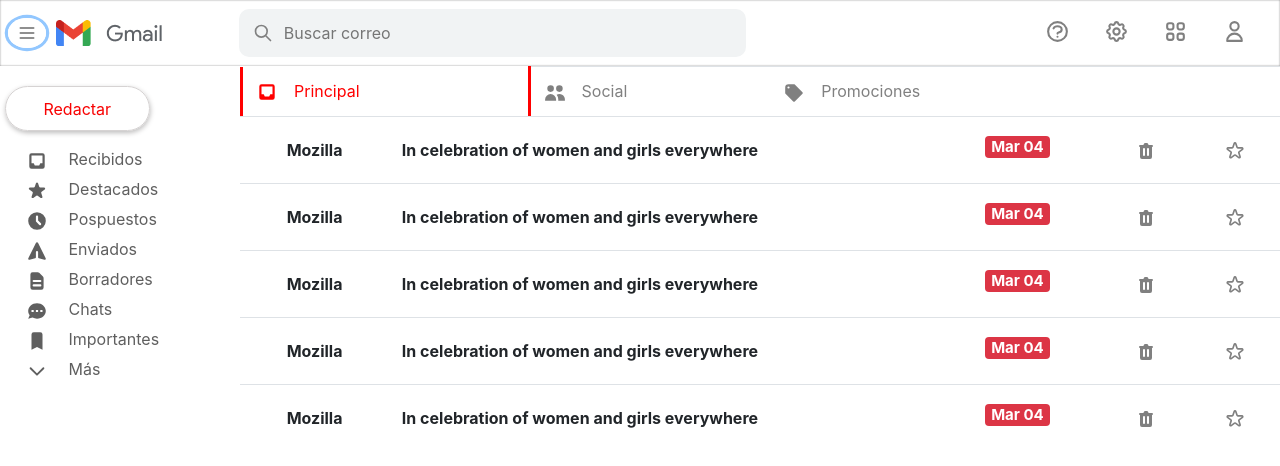
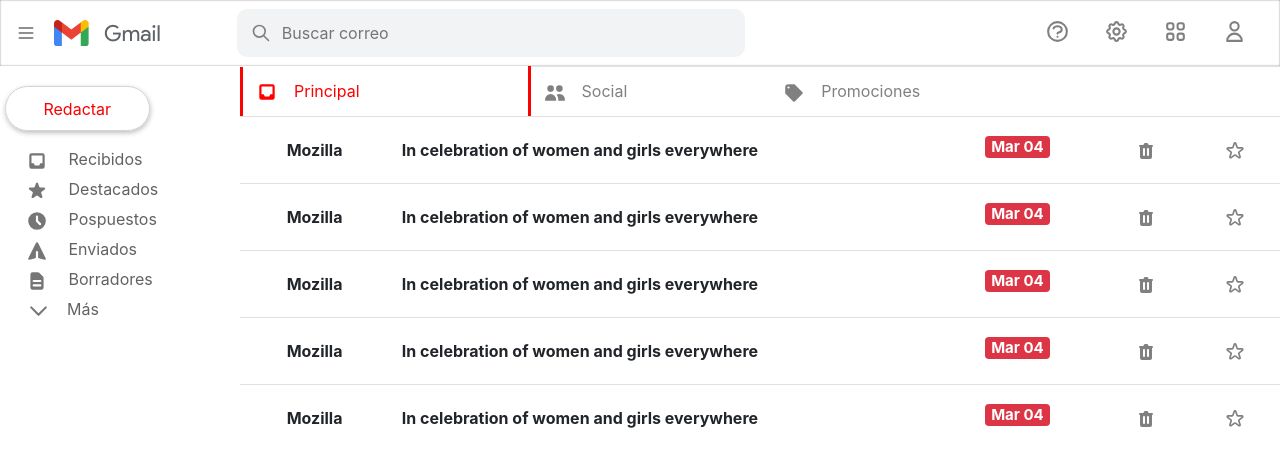
Before and after one commit to DynamicDevp/GmailCloneUI, a React (Create React App) app: page / in a window 1280 px wide. Both pictures are taken after a click on the button 27 px from the left and 33 px from the top of the page. Shown: the top 466 px of the page. Built offline with nearby package versions, Linux system fonts and the light colour scheme.

Commit message:
"Modified Components and Add New Nav"

```diff
--- a/src/Assets/App.css
+++ b/src/Assets/App.css
@@ -1,3 +1,8 @@
+.btn-primary:focus{
+    outline: none !important;
+    border: none !important;
+    box-shadow: none !important;
+}
 /* Navibar */
 .navbar {
     padding: .5em !important;
@@ -37,6 +42,10 @@
     height: 38px;
     width: 80%;
     border-width: 0;
+}
+.input-search:focus{
+    border: 0 !important;
+    outline: none !important;
 }
 .btn-search{
     background-color: transparent !important;
@@ -89,18 +98,27 @@
 }
 
 .nav-link{
-    color: #5f5f5f !important;
+    color: #777676 !important;
     background-color: transparent !important;
-    padding: 0 12px 0 26px !important;
+    padding: 0 20px 0 26px !important;
     height: 30px !important;
     border-radius: 0 30px 30px 0 !important;
 }
 
+.icon-plus{
+    transform: rotateX(0) !important;
+    transition: all ease .4s;
+}
+
+.icon-plus.active{
+    transform: rotateX(180deg) !important;
+}
 .nav-link:hover{
     background-color: #d1d1d1 !important;
 }
 .name-link{
     padding-left: 1em;
+    color: #636262 !important;
 
 }
 .button-top{
--- a/src/Assets/index.css
+++ b/src/Assets/index.css
@@ -1,10 +1,8 @@
+@import url('https://fonts.googleapis.com/css2?family=Source+Sans+Pro:wght@600&display=swap');
+
 body {
   margin: 0;
-  font-family: -apple-system, BlinkMacSystemFont, 'Segoe UI', 'Roboto', 'Oxygen',
-    'Ubuntu', 'Cantarell', 'Fira Sans', 'Droid Sans', 'Helvetica Neue',
-    sans-serif;
-  -webkit-font-smoothing: antialiased;
-  -moz-osx-font-smoothing: grayscale;
+  font-family: 'Source Sans Pro', sans-serif;
 }
 
 code {
--- a/src/Components/Sidebar/Sidebar.js
+++ b/src/Components/Sidebar/Sidebar.js
@@ -1,9 +1,11 @@
-import React from 'react';
+import React, { useState } from 'react';
 import { Nav, Button } from 'react-bootstrap';
-import SidebarData from './SidebarData';
-import { HiPlus } from 'react-icons/hi';
+import {NavData, NavSecondaryData} from './SidebarData';
+import { HiPlus, HiOutlineChevronDown } from 'react-icons/hi';
 
 export default function Sidebar(props) {
+    const [show, setShow] = useState(false)
+    const ShowNav = () => setShow(!show)
     return (
         <div className = {props.Show ? "sidebar active" : "sidebar"}>
             <div className = "sidebar-top">
@@ -17,7 +19,20 @@ export default function Sidebar(props) {
             </div>
             <Nav className = "flex-column">
                 {
-                    SidebarData.map((item,index) => (
+                    NavData.map((item,index) => (
+                        <Nav.Link href = {item.link} key = {index}>
+                            {item.icons} <span className = "name-link" style = {props.Show ? {display: ""} : {display: "none"}}>{item.nombre}</span>
+                        </Nav.Link>
+                    ))
+                }
+                <Nav.Link href = "#" onClick = {ShowNav}>
+                   <HiOutlineChevronDown size = "25" className = {show ? "icon-plus active" : "icon-plus"}/>
+                   <span className = "name-link" style = {props.Show ? {display: ""} : {display: "none"}}>Más</span>
+                </Nav.Link>
+            </Nav>
+            <Nav className = "flex-column" style = {show ? {display: "block"} : {display: "none"}}>
+            {
+                    NavSecondaryData.map((item,index) => (
                         <Nav.Link href = {item.link} key = {index}>
                             {item.icons} <span className = "name-link" style = {props.Show ? {display: ""} : {display: "none"}}>{item.nombre}</span>
                         </Nav.Link>
--- a/src/Components/Sidebar/SidebarData.js
+++ b/src/Components/Sidebar/SidebarData.js
@@ -1,6 +1,6 @@
-import { HiInbox , HiStar , HiPaperAirplane , HiDocumentText , HiChat , HiBookmark , HiInformationCircle, HiClock, HiOutlineChevronDown} from 'react-icons/hi'
+import { HiInbox , HiStar , HiPaperAirplane , HiDocumentText , HiChat , HiBookmark , HiMail, HiInformationCircle , HiClock, HiOutlineChevronDown, HiTrash} from 'react-icons/hi'
 const size = "22"
-const SidebarData = [
+const NavData = [
     {
         nombre: "Recibidos",
         link: "#recibidos",
@@ -26,21 +26,34 @@ const SidebarData = [
         link: "#borradores",
         icons: <HiDocumentText size = {size}/>
     },
+]
+
+const NavSecondaryData = [
+    {
+        nombre: "Importantes",
+        link: "#importantes",
+        icons: <HiBookmark size = {size}/>
+    },
     {
         nombre: "Chats",
         link: "#chats",
         icons: <HiChat size = {size}/>
     },
     {
-        nombre: "Importantes",
-        link: "#importantes",
-        icons: <HiBookmark size = {size}/>
+        nombre: "Todos",
+        link: "#todos",
+        icons: <HiMail size = {size}/>
     },
     {
-        nombre: "Más",
-        link: "#",
-        icons: <HiOutlineChevronDown size = {size}/>
-    }
+        nombre: "Spam",
+        link: "#spam",
+        icons: <HiInformationCircle size = {size}/>
+    },
+    {
+        nombre: "Papelera",
+        link: "#papelera",
+        icons: <HiTrash size = {size}/>
+    },
 ]
 
-export default SidebarData
+export {NavData, NavSecondaryData}
--- a/src/Components/Table/Table.js
+++ b/src/Components/Table/Table.js
@@ -10,6 +10,7 @@ export default function Tables() {
     }
     return (
             <Table>
+                <tbody>
                 {
                     mail.map((item,index)  => (
                         <tr className = "table-content" key = {"tr" + index}>
@@ -23,6 +24,7 @@ export default function Tables() {
                         </tr>
                     ))
                 }
+                </tbody>
             </Table>
     )
 }
--- a/src/Components/Table/TableTop.js
+++ b/src/Components/Table/TableTop.js
@@ -4,9 +4,10 @@ import { TableTopData } from './TableData';
 export default function TableTop() {
     return (
         <Table className = "table-top">
+            <tbody>
                 <tr>
-                { TableTopData.map(item => (
-                    <td className = {item.class}>
+                    { TableTopData.map((item, index) => (
+                        <td className = {item.class} key = {index}>
                             <Row className = "content-top">
                                 <div className = "icon-top">
                                     {item.icon}
@@ -22,6 +23,7 @@ export default function TableTop() {
                     <td></td>
                     <td></td>
                 </tr>
+            </tbody>
         </Table>
     )
 }
```
Lines whose indentation alone changed are shown as unchanged.
